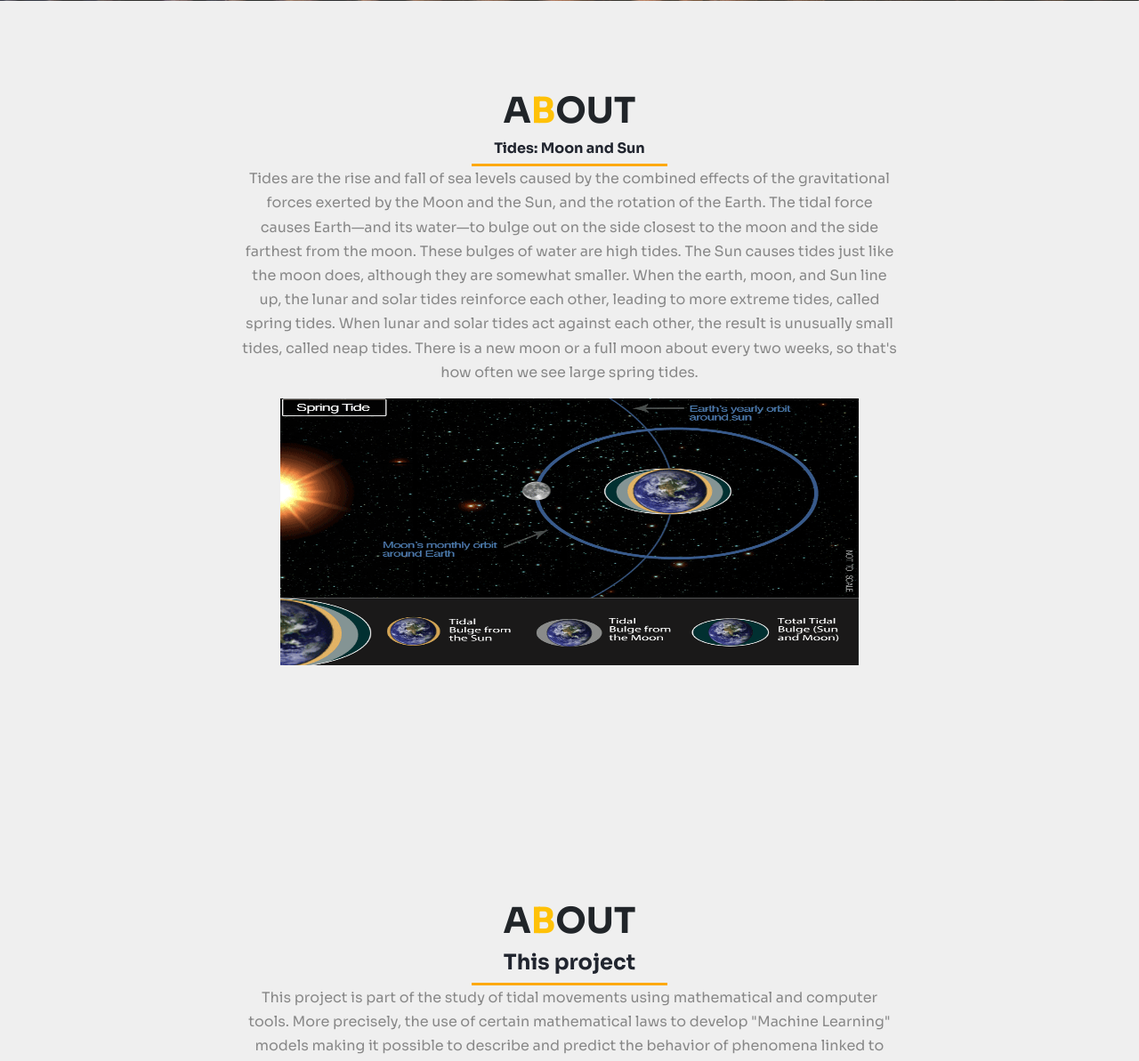
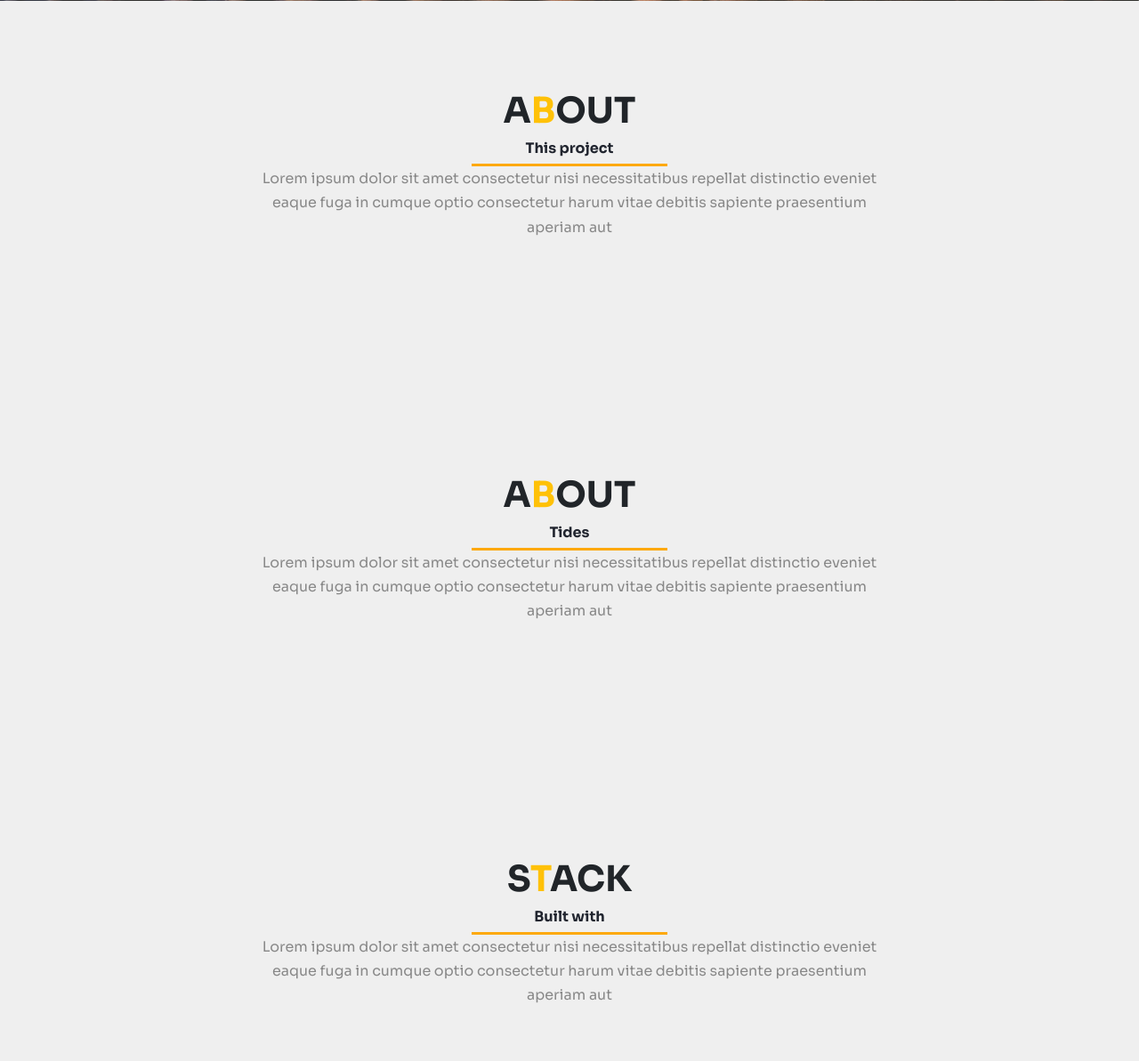
Before and after one commit to otmane-el-aloi/Prediction-of-tidal-coefficients, a Flask app: page / in a window 1280 px wide. Shown: the part 809-2002 px from the top of the page at 89% size. Run offline with Flask 2, Linux system fonts and the light colour scheme; some libraries are stand-ins or nearby versions.

Commit message:
fixed index

```diff
--- a/templates/index.html
+++ b/templates/index.html
@@ -1,6 +1,5 @@
 <!DOCTYPE html>
 <html lang="en">
-
 <head>
   <!-- Required meta tags -->
   <meta charset="utf-8">
@@ -14,7 +13,7 @@
 
   <!-- dev icon css -->
   <link rel="stylesheet" href="https://cdn.jsdelivr.net/gh/devicons/devicon@v2.14.0/devicon.min.css">
-
+  <script src="https://use.fontawesome.com/646e5a8eb4.js"></script>
   <title>Tidal Prediction</title>
 </head>
 
@@ -22,6 +21,7 @@
   <!-- Navbar -->
   <nav class="navbar navbar-expand-lg bg-dark navbar-dark py-3 fixed-top">
     <div class="container">
+      <!--<a href="#" class="navbar-brand">Tidal prediction</a>-->
       <a class="navbar-brand">
         <img src="static/img/logo2Pred.PNG" height="30" alt="">
       </a>
@@ -96,26 +96,11 @@
         <div class="col-md-8 mx-auto text-center">
           <h1 class="text-dark">A<span class="text-warning">B</span>OUT</h1>
           <div class="text-warning subtitle">
-            <h6>Tides: Moon and Sun</h6>
+            <h6>This project</h6>
           </div>
 
-          <p>Tides are the rise and fall of sea levels caused by the combined effects of
-            the gravitational forces exerted by the Moon and the Sun, and the rotation of the Earth.
-            The tidal force causes Earth—and its water—to bulge out on the side closest to the moon and
-            the side farthest from the moon. These bulges of water are high tides. The Sun causes tides just like the
-            moon does, although they are somewhat smaller. When the earth, moon, and Sun line up, the lunar and solar
-            tides reinforce each other, leading to more extreme tides,
-            called spring tides. When lunar and solar tides act against each other, the result is unusually small tides,
-            called neap tides. There is a new moon or a full moon about every two weeks, so that's how often we see
-            large spring tides.
-          </p>
-          <figure>
-            <div class="text-center">
-              <img src="static/img/springtide.gif"
-                alt="graphic showing orbit of moon around Earth, illustrating spring and neap tides" width="650"
-                height="300">
-            </div>
-          </figure>
+          <p>Lorem ipsum dolor sit amet consectetur nisi necessitatibus repellat distinctio eveniet eaque fuga
+            in cumque optio consectetur harum vitae debitis sapiente praesentium aperiam aut</p>
         </div>
       </div>
     </div>
@@ -128,12 +113,11 @@
         <div class="col-md-8 mx-auto text-center">
           <h1 class="text-dark">A<span class="text-warning">B</span>OUT</h6>
           <div class="subtitle">
-              <h4>This project</h4>
+            <h6>Tides</h6>
           </div>
 
-            <p>This project is part of the study of tidal movements using mathematical and computer tools. More
-              precisely, the use of certain mathematical laws to develop "Machine Learning" models making it possible to
-              describe and predict the behavior of phenomena linked to maritime movement.</p>
+          <p>Lorem ipsum dolor sit amet consectetur nisi necessitatibus repellat distinctio eveniet eaque fuga
+            in cumque optio consectetur harum vitae debitis sapiente praesentium aperiam aut</p>
         </div>
       </div>
     </div>
@@ -146,51 +130,33 @@
           <div class="col-md-8 mx-auto text-center">
             <h1 class="text-dark">S<span class="text-warning">T</span>ACK</h1>
             <div class="subtitle">
-            <h4>Built with</h4>
+              <h6>Built with</h6>
             </div>
-          <p>This project was developed on 2 phases: </p>
-          <h7><u>Prediction model:</u> </h7>
-          <p> At this stage, the prediction model was implemented using the programming language Python in jupyter</p>
-          <h7><u>WEB interface: </u> </h7>
-          <p> The web interface has been designed using mainly HTML and CSS languages. And in order to link the
-            prediction model developed with the WEB interface, we used the micro-framework Flask </p>
+            <p>Lorem ipsum dolor sit amet consectetur nisi necessitatibus repellat distinctio eveniet eaque fuga
+              in cumque optio consectetur harum vitae debitis sapiente praesentium aperiam aut</p>
           </div>
         </div>
       </div>
       <div class="container">
         <div class="row mb-3 justify-content-center ">
-        <div class="stack col-lg-2 col-sm-6"><img
-            src="https://cdn.jsdelivr.net/gh/devicons/devicon/icons/python/python-original.svg" /></div>
-        <div class="stack col-lg-2 col-sm-6"><img
-            src="https://cdn.jsdelivr.net/gh/devicons/devicon/icons/html5/html5-original.svg" /></div>
-        <div class="stack col-lg-2 col-sm-6"><img
-            src="https://cdn.jsdelivr.net/gh/devicons/devicon/icons/css3/css3-original.svg" /></div>
-        <div class="stack col-lg-2 col-sm-6"><img
-            src="https://cdn.jsdelivr.net/gh/devicons/devicon/icons/bootstrap/bootstrap-original.svg" /></div>
-        <div class="stack col-lg-2 col-sm-6"><img
-            src="https://cdn.jsdelivr.net/gh/devicons/devicon/icons/flask/flask-original-wordmark.svg" /></div>
-        <div class="stack col-lg-2 col-sm-6"><img
-            src="https://cdn.jsdelivr.net/gh/devicons/devicon/icons/nginx/nginx-original.svg" /></div>
+          <div class="stack col-lg-2 col-sm-6"><img src="https://cdn.jsdelivr.net/gh/devicons/devicon/icons/python/python-original.svg" /></div>
+          <div class="stack col-lg-2 col-sm-6"><img src="https://cdn.jsdelivr.net/gh/devicons/devicon/icons/html5/html5-original.svg" /></div>
+          <div class="stack col-lg-2 col-sm-6"><img src="https://cdn.jsdelivr.net/gh/devicons/devicon/icons/css3/css3-original.svg" /></div>
+          <div class="stack col-lg-2 col-sm-6"><img src="https://cdn.jsdelivr.net/gh/devicons/devicon/icons/bootstrap/bootstrap-original.svg" /></div>
+          <div class="stack col-lg-2 col-sm-6"><img src="https://cdn.jsdelivr.net/gh/devicons/devicon/icons/flask/flask-original-wordmark.svg" /></div>
+          <div class="stack col-lg-2 col-sm-6"><img src="https://cdn.jsdelivr.net/gh/devicons/devicon/icons/nginx/nginx-original.svg" /></div>
         </div>
         <div class="row mb-3 justify-content-center">
-        <div class="stack col-lg-2 col-sm-6"><img
-            src="https://cdn.jsdelivr.net/gh/devicons/devicon/icons/numpy/numpy-original.svg" /></div>
-        <div class="stack col-lg-2 col-sm-6"><img
-            src="https://cdn.jsdelivr.net/gh/devicons/devicon/icons/pandas/pandas-original-wordmark.svg" /></div>
-        <div class="stack col-lg-2 col-sm-6"><img
-            src="https://cdn.jsdelivr.net/gh/devicons/devicon/icons/docker/docker-original-wordmark.svg" /></div>
-        <div class="stack col-lg-2 col-sm-6"><img
-            src="https://cdn.jsdelivr.net/gh/devicons/devicon/icons/vscode/vscode-original.svg" /></div>
-        <div class="stack col-lg-2 col-sm-6"><img
-            src="https://cdn.jsdelivr.net/gh/devicons/devicon/icons/jupyter/jupyter-original-wordmark.svg" /></div>
-        <div class="stack col-lg-2 col-sm-6"><img
-            src="https://cdn.jsdelivr.net/gh/devicons/devicon/icons/git/git-original-wordmark.svg" /></div>
+          <div class="stack col-lg-2 col-sm-6"><img src="https://cdn.jsdelivr.net/gh/devicons/devicon/icons/numpy/numpy-original.svg" /></div>
+          <div class="stack col-lg-2 col-sm-6"><img src="https://cdn.jsdelivr.net/gh/devicons/devicon/icons/pandas/pandas-original-wordmark.svg" /></div>
+          <div class="stack col-lg-2 col-sm-6"><img src="https://cdn.jsdelivr.net/gh/devicons/devicon/icons/docker/docker-original-wordmark.svg" /></div>
+          <div class="stack col-lg-2 col-sm-6"><img src="https://cdn.jsdelivr.net/gh/devicons/devicon/icons/vscode/vscode-original.svg" /></div>
+          <div class="stack col-lg-2 col-sm-6"><img src="https://cdn.jsdelivr.net/gh/devicons/devicon/icons/jupyter/jupyter-original-wordmark.svg" /></div>
+          <div class="stack col-lg-2 col-sm-6"><img src="https://cdn.jsdelivr.net/gh/devicons/devicon/icons/git/git-original-wordmark.svg" /></div>
         </div>
         <div class="row justify-content-center">
-        <div class="stack col-lg-2 col-sm-6"><img
-            src="https://cdn.jsdelivr.net/gh/devicons/devicon/icons/heroku/heroku-original-wordmark.svg" /></div>
-        <div class="stack col-lg-2 col-sm-6"><img
-            src="https://cdn.jsdelivr.net/gh/devicons/devicon/icons/github/github-original.svg" /></div>
+          <div class="stack col-lg-2 col-sm-6"><img src="https://cdn.jsdelivr.net/gh/devicons/devicon/icons/heroku/heroku-original-wordmark.svg" /></div>
+          <div class="stack col-lg-2 col-sm-6"><img src="https://cdn.jsdelivr.net/gh/devicons/devicon/icons/github/github-original.svg" /></div>
         </div>
       </div>
   </section><!-- Tidals -->
@@ -202,17 +168,18 @@
         <div class="col-md-8 mx-auto text-center">
           <h1 class="text-dark">P<span class="text-warning">R</span>EDICTION</h1>
           <div class="subtitle">
-            <h4>Tidal coefficients prediction</h4>
+            <h6>Tidal coefficients prediction</h6>
           </div>
 
-          <p> By selecting a period from a start date to an end date, you can
-            get the predicted values of the tidal coefficient for each day</p>
+          <p>Lorem ipsum dolor sit amet consectetur nisi necessitatibus repellat distinctio eveniet eaque fuga
+            in cumque optio consectetur harum vitae debitis sapiente praesentium aperiam aut</p>
         </div>
       </div>
+      <div class="d-flex justify-content-center">
         <form method="POST" action="#" method="POST">
           <!-- First row -->
-          <div class="row g-4">
-            <div class="col-lg-4 col-md-5 col-sm-12">
+          <div class="row gy-5 g-4 justify-content-center">
+            <div class=" aling-item-center col-lg-4 col-md-5 col-sm-12">
               <label for="from_date">Starting date </label>
               <input type="date" name="from_date" id="from_date">
             </div>
@@ -226,17 +193,8 @@
               <button class="glow-on-hover" type="submit">Predict</button>
             </div>
           </div>
-          <!-- Second row -->
-          <div class="col-lg-4 col-md-5 col-md-12">
-            <label for="to_date">Ending date</label>
-            <input type="date" name="to_date" id="to_date">
+        </form>
       </div>
-          <!-- Submit button -->
-          <div class="mx-auto my-auto col-lg-4 col-md-2">
-            <button class="glow-on-hover" type="submit">Predict</button>
-          </div>
-        </div>
-      </form>
       </div>
   </section>
   <!-- Prediction -->
@@ -312,10 +270,11 @@
         <div class="col-md-6 col-lg-4">
           <div class="card bg-light">
             <div class="card-body text-center">
-              <img class="rounded-circle mb-1" src="static/img/Ziane_1.jpeg" alt="" width="210" height="195" />
+              <img class="rounded-circle mb-1" src="static/img/Ziane.jpeg" alt="" width="210" height="195" />
               <h3 class="text-warning">Abdelhadi ZIANE</h3>
               <p class="text-dark">
-                3rd year student at Ecole Centrale Nantes, studing computer science as a specialization
+                Lorem ipsum dolor sit amet consectetur adipisicing elit.
+                Assumenda accusamus nobis sed cupiditate iusto? Quibusdam.
               </p>
               <a href="https://www.linkedin.com/in/abdelhadi-ziane"><svg xmlns="http://www.w3.org/2000/svg" width="22" height="22" fill="currentColor" class="bi bi-linkedin" viewBox="0 0 16 16">
                 <path d="M0 1.146C0 .513.526 0 1.175 0h13.65C15.474 0 16 .513 16 1.146v13.708c0 .633-.526 1.146-1.175 1.146H1.175C.526 16 0 15.487 0 14.854V1.146zm4.943 12.248V6.169H2.542v7.225h2.401zm-1.2-8.212c.837 0 1.358-.554 1.358-1.248-.015-.709-.52-1.248-1.342-1.248-.822 0-1.359.54-1.359 1.248 0 .694.521 1.248 1.327 1.248h.016zm4.908 8.212V9.359c0-.216.016-.432.08-.586.173-.431.568-.878 1.232-.878.869 0 1.216.662 1.216 1.634v3.865h2.401V9.25c0-2.22-1.184-3.252-2.764-3.252-1.274 0-1.845.7-2.165 1.193v.025h-.016a5.54 5.54 0 0 1 .016-.025V6.169h-2.4c.03.678 0 7.225 0 7.225h2.4z"/>
```
Lines whose indentation alone changed are shown as unchanged.
